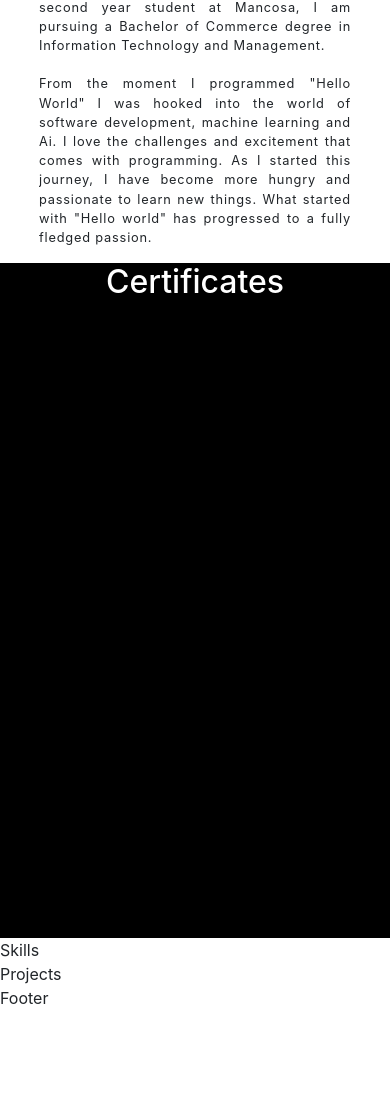
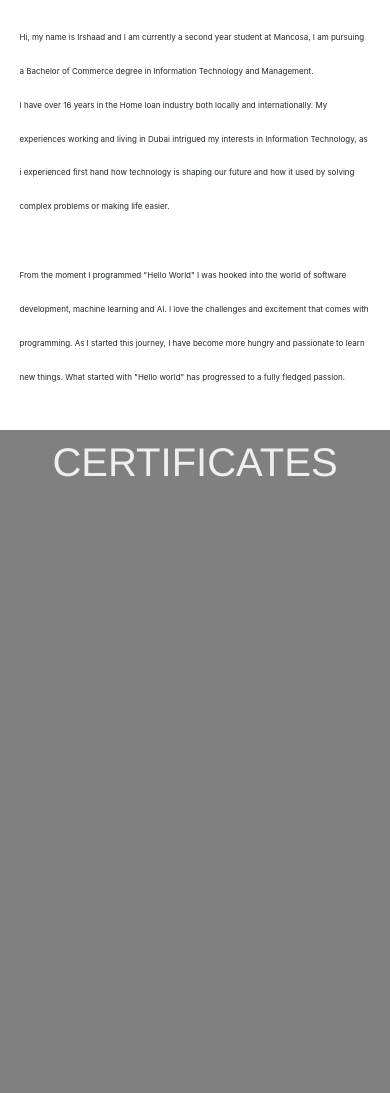
Before and after one commit to AlladinIrshaad/IrshaadAlladin, a plain HTML site: page index.html in a window 390 px wide. Shown: the part 508-1601 px from the top of the page. Before the commit the page ends 1518 px from the top, so only its background shows below. Drawn offline with nearby package versions, Linux system fonts and the light colour scheme.

Commit message:
Add files via upload

```diff
--- a/index.html
+++ b/index.html
@@ -34,25 +34,32 @@
   </div>
 </section>
 
-  <a name="About"></a>
-  <div class="zone blue">
-    <div class="About-me">
-      <h2 class="about-heading">About Me</h2><br>
+  <a name="About">
+  <section class="about-me">
+    <div class="about-heading">
+      <h1>About Me</h1></a><br>
+    </div>
+    <div class="about-container1">
         <p>Hi, my name is Irshaad and I am currently a second year student at Mancosa,
-        I am pursuing a Bachelor of Commerce degree in Information Technology and Management.
-      <br /><br />
-      From the moment I programmed "Hello World" I was hooked into the world
-      of software development, machine learning and Ai.
+        I am pursuing a Bachelor of Commerce degree in Information Technology and Management.<br>
+        I have over 16 years in the Home loan industry both locally and internationally.
+        My experiences working and living in Dubai intrigued my interests in Information Technology,
+        as i experienced first hand how technology is shaping our future and how it used by solving
+        complex problems or making life easier.</P>
+    </div>
+    <div class="about-container2">
+        <p>From the moment I programmed "Hello World" I was hooked into the world
+        of software development, machine learning and AI.
         I love the challenges and excitement that comes with programming.
         As I started this journey, I have become more hungry and
         passionate to learn new things. What started with "Hello world"
         has progressed to a fully fledged passion.</p>
     </div>
-  </div>
+  </section>
 
-
+  <a name="Certificates">
     <div class="main-certificates">
-  <h2 class="cert">Certificates</h2>
+      <h1 class="cert">Certificates</h1></a>
     </div>
   <div class="main-skills">Skills</div>
   <div class="main-projects">Projects</div>
--- a/style.css
+++ b/style.css
@@ -49,7 +49,7 @@ a {
 }
 
 li :hover {
-    color: orange;
+    color: rgb(211, 59, 42);
     text-decoration: none;
     font-weight: bolder;
 }
@@ -75,6 +75,7 @@ li :hover {
     width: 100%;
 }
 
+
 .text1 {
     font-size: 80px;
     font-size: 500;
@@ -93,6 +94,7 @@ li :hover {
     animation: text 3s 1;
     animation-timing-function: linear;
 }
+
 
 @keyframes text {
     0% {
@@ -115,9 +117,10 @@ li :hover {
 
 @media only screen and (max-width: 600px) {
     .main-name, .text1, .text2 {
-        font-size: 1.3em;
+        font-size: 1.4em;
         padding: 0;
         top: 30%;
+        transform: translate(-50%, -70%);
         animation-timing-function: linear;
     }
 }
@@ -130,56 +133,69 @@ li :hover {
 
 @media only screen and (max-width: 600px) {
     .main-image {
-        margin-top: 20%;
-
+        background-size: contain ;
+        margin-top: 14%;
     }
 }
 
-.About-me {
-    width: 40%;
-    margin: 0px auto;
-    text-align: justify;
-    line-height: 150%;
-    letter-spacing: 0.8px;
+
+/*about me*/
+.about-heading {
+    padding-top: 4%;
+    text-align: center;
+    font-family: 'Franklin Gothic Medium', 'Arial Narrow', Arial, sans-serif;
+    text-transform: uppercase;
 }
 
-.about-heading {
-    padding-top: 8%;
-    text-align: center;
-    text-transform: uppercase;
-    font-weight: bolder;
-    overflow-y: hidden
+.about-container1 {
+    display: flex;
+    width: 50%;
+    float: left;
+    padding: 140px;
+    padding-top: 0%;
+    line-height: 4vh;
+}
+
+.about-container2 {
+    display: flex;
+    width: 50%;
+    float: right;
+    padding: 140px;
+    padding-top: 0%;
+    line-height: 4vh;
+}
+
+
+@media only screen and (max-width: 600px) {
+    .about-heading  {
+        padding-top: 7%;
+    }
 }
 
 @media only screen and (max-width: 600px) {
-    .About-me, .about-heading {
-        font-size: 0.8em;
-        padding: 0 auto;
-        width: 80%;
-        align-content: center;
+    .about-container1, .about-container2  {
+        font-size: 0.5em;
+        padding: 5%;
+        padding-top: 0%;
+        width: fit-content;
     }
 }
 
 
 
-.yellow{
-    background: #F3AAAA;
-}
-
-.blue{
-    background: white;
-}
 
 /*Certificates*/
 .main-certificates {
+    padding-top: 2%;
     display: grid;
     height: 80vh;
     width: 100vw;
-    background-color: black;
+    background-color: grey;
 }
 
 .cert {
     text-align: center;
-    color: white;
-    text-transform: capitalize;
+    color: #EFEFEF;
+    font-family: 'Franklin Gothic Medium', 'Arial Narrow', Arial, sans-serif;
+    text-transform: uppercase;
 }
```
Lines whose indentation alone changed are shown as unchanged.
